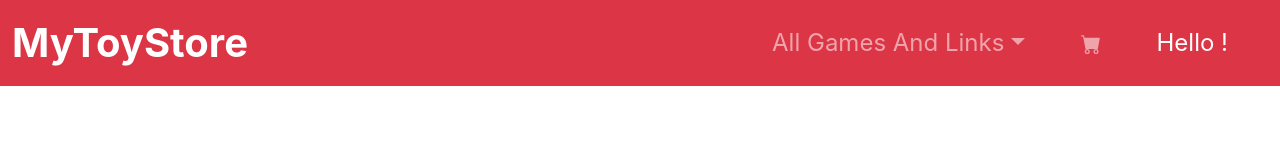
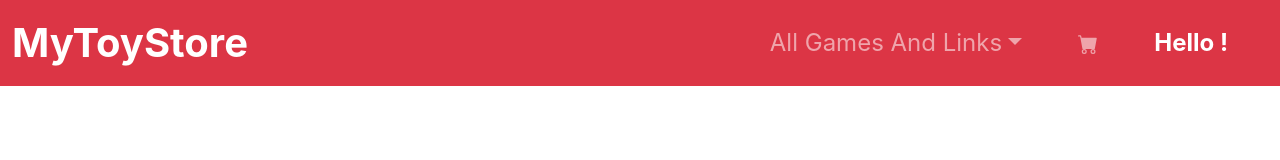
Before and after one commit to MananDoshi1301/My-Toy-Store, a React (Create React App) app: page / in a window 1280 px wide. Shown: the top 160 px of the page. Built offline with nearby package versions, Linux system fonts and the light colour scheme.

Commit message:
Bold Username on nav

```diff
--- a/src/components/Nav.js
+++ b/src/components/Nav.js
@@ -34,7 +34,7 @@ const Nav = ( props ) => {
 
                 {/* Username--------------------------------------------------- */}
                 <li className="nav-item order-2 mx-4 d-flex align-items-center">
-                  <a className="navbar-brand fs-4">Hello {props.name}!</a>
+                  <a className="navbar-brand fs-4 fw-bold">Hello {props.name}!</a>
                 </li>
                 {/* =========================================================== */}
 
```
